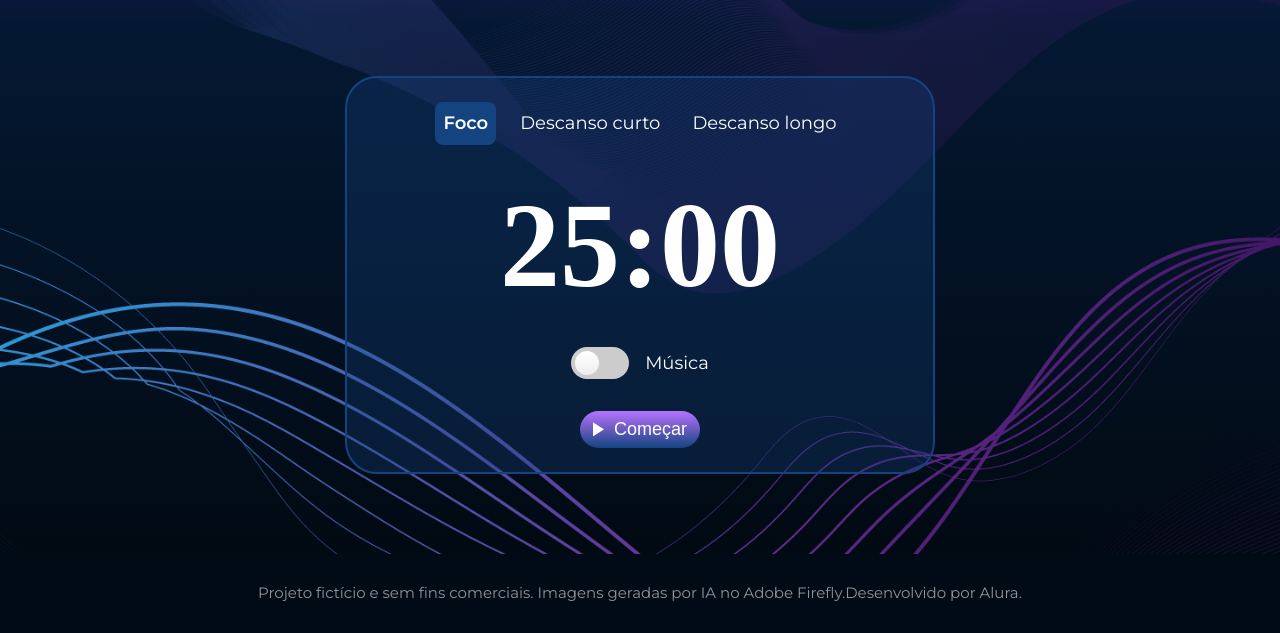
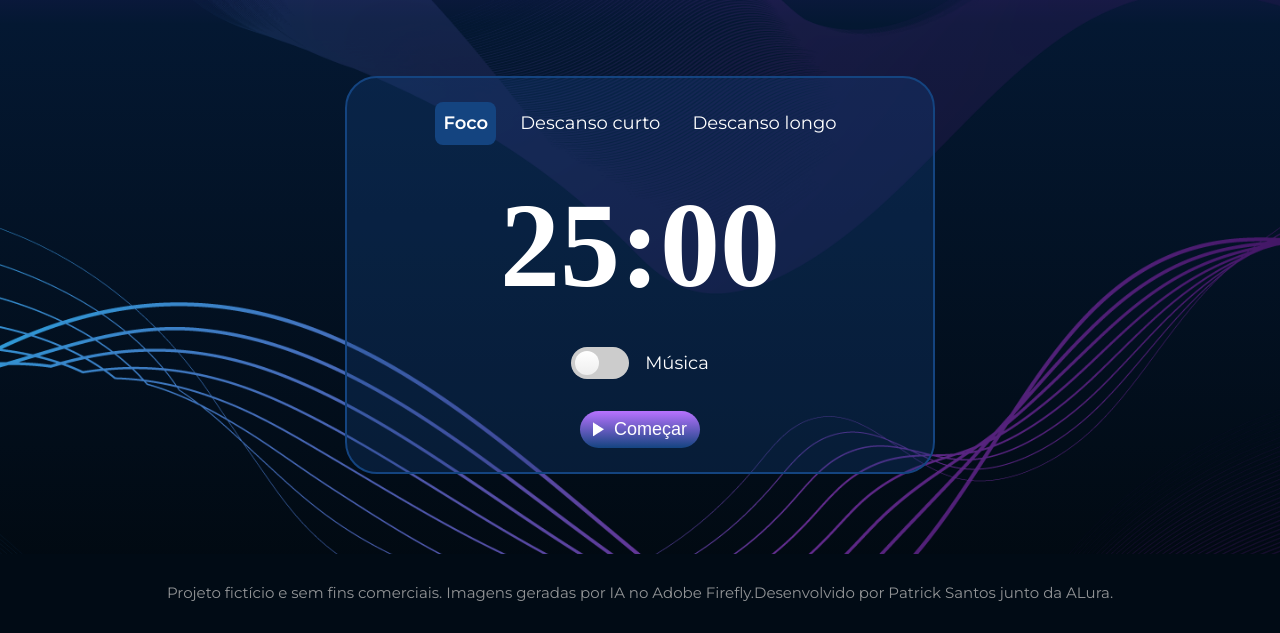
Before and after one commit to PatrickSant0s/Projeto__Fokus, a plain HTML site: page index.html in a window 1280 px wide. Shown: the part 548-1181 px from the top of the page. Drawn offline with nearby package versions, Linux system fonts and the light colour scheme; a web font is replaced by a local one.

Commit message:
Update index.html

```diff
--- a/index.html
+++ b/index.html
@@ -72,7 +72,7 @@
 
         <footer class="app__footer">
             <p class="app__footer-text">
-                Projeto fictício e sem fins comerciais. Imagens geradas por IA no Adobe Firefly.Desenvolvido por Alura.
+                Projeto fictício e sem fins comerciais. Imagens geradas por IA no Adobe Firefly.Desenvolvido por Patrick Santos junto da ALura.
             </p>
         </footer>
     </main>
```
